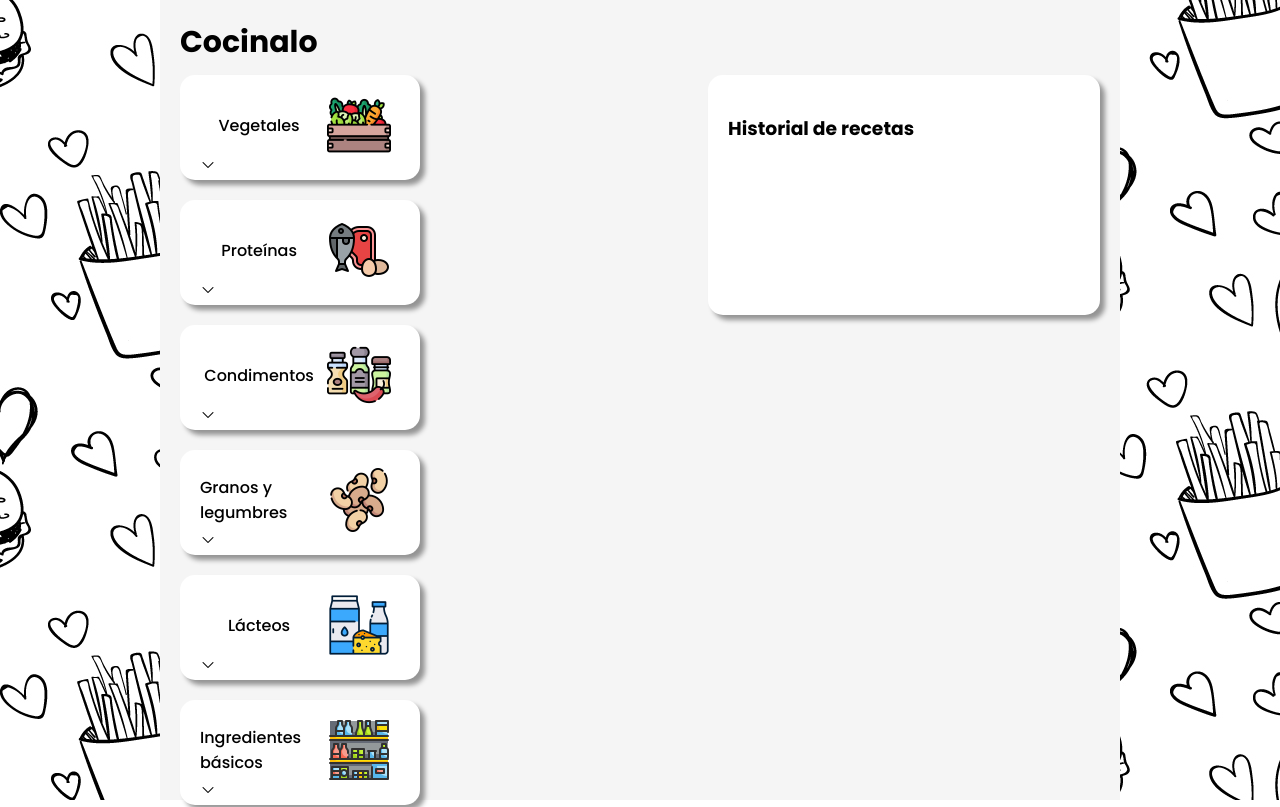
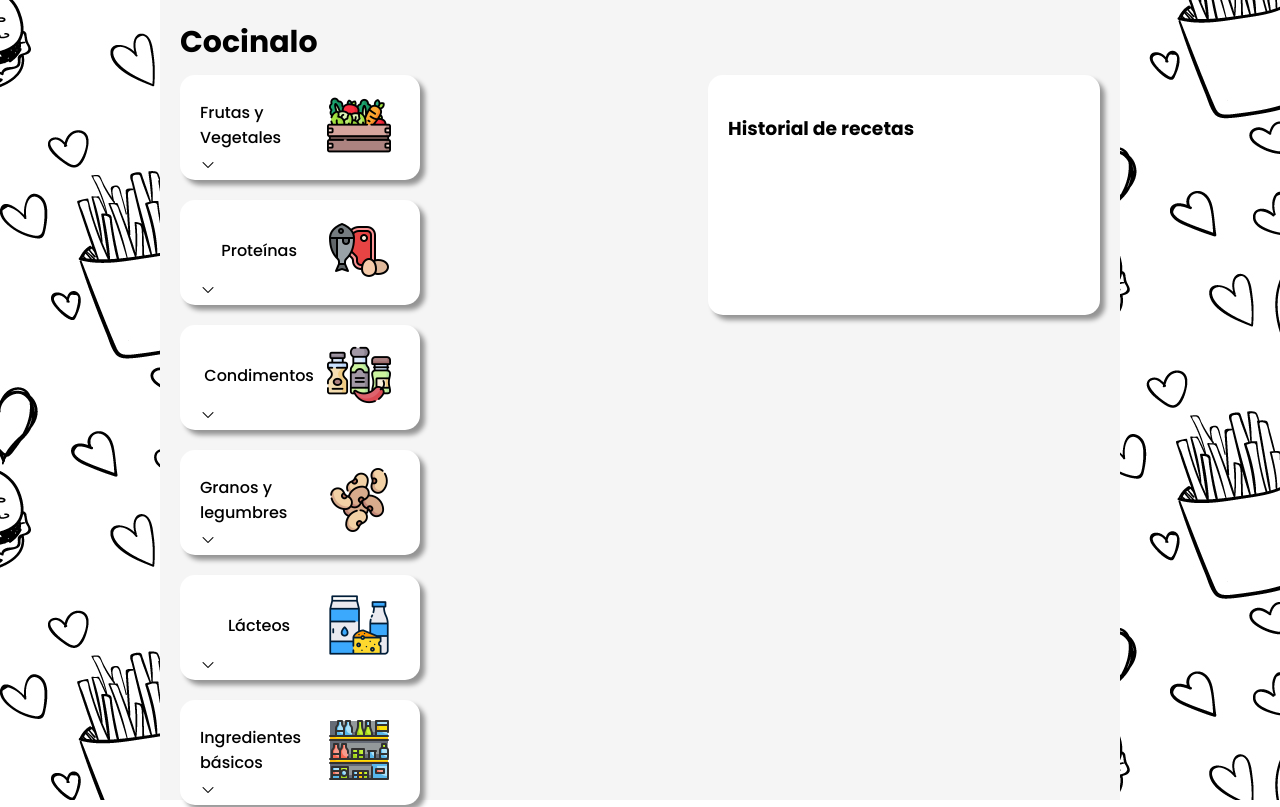
Before and after one commit to MateoGraumann/cocinalo-ia, a React (Create React App) app in the folder cocinalo/: page /cocinalo in a window 1280 px wide. Shown: the top 807 px of the page. Built offline with nearby package versions, Linux system fonts and the light colour scheme.

Commit message:
Modal changes

```diff
--- a/cocinalo/src/components/Cocinalo-components/Card.jsx
+++ b/cocinalo/src/components/Cocinalo-components/Card.jsx
@@ -1,18 +1,22 @@
 import DropdownArrow from '../../media/icons/down-arrow.png'
 
-export default function Card({name, icon, setShowModal, setCardSelected}){
+export default function Card({item, setShowModal, setCardSelected, setIngredientsCategory}){
     return(
         <div className="Card-container">
             <div className="Card-container-content">
                 <div className="Card-description">
-                    <p>{name}</p>
+                    <p>{item.name}</p>
                 </div>
                 <div className="Card-image">
-                    <img src={icon} alt={`imagen-de-${name}`}/>
+                    <img src={item.icon} alt={`imagen-de-${item.name}`}/>
                 </div>
             </div>
-            <div className="Dropdown-icon" onClick={() => {setShowModal(true); setCardSelected(`${name}`)}}>
-                <img src={DropdownArrow} alt={"dropdown-arrow"}/>
+            <div className="Dropdown-icon">
+                <img src={DropdownArrow} alt={"dropdown-arrow"} onClick={() => {
+                    setShowModal(true);
+                    setCardSelected(`${item.name}`)
+                    setIngredientsCategory(item.ingredients)
+                }}/>
             </div>
         </div>
     )
--- a/cocinalo/src/components/Cocinalo-components/Modal.jsx
+++ b/cocinalo/src/components/Cocinalo-components/Modal.jsx
@@ -1,6 +1,14 @@
 import CloseIcon from "../../media/icons/close.png"
 
-export default function Modal({isActive, setShowModal, cardSelected}){
+export default function Modal({isActive, setShowModal, cardSelected, ingredients, setIngredients, ingredientsSelected}){
+
+    const handleClassName = (item) => {
+        if(ingredientsSelected.includes(item)){
+            return "Modal-item dark-blue"
+        }
+        return "Modal-item";
+    };
+
     return(
         <>
             {isActive &&
@@ -13,6 +21,16 @@ export default function Modal({isActive, setShowModal, cardSelected}){
                                     <img src={CloseIcon} alt={"close-modal"}/>
                                 </div>
                             </div>
+                            <div className="Modal-body">
+                                {ingredients.map((item, index) => (
+                                    <div className={handleClassName(item)} onClick={() => setIngredients(prevIngredients => [...prevIngredients, item])} key={index}>
+                                        <p className="Modal-body-p">{item}</p>
+                                    </div>
+                                ))}
+                            </div>
+                            <div className="Modal-btn-container" onClick={() => setShowModal(false)}>
+                                <div className="Modal-btn">Confirmar</div>
+                            </div>
                         </div>
                     </div>
                 </div>
--- a/cocinalo/src/pages/Cocinalo.jsx
+++ b/cocinalo/src/pages/Cocinalo.jsx
@@ -17,6 +17,8 @@ export default function Cocinalo(){
 
     const [showModal, setShowModal] = useState(false);
     const [cardSelected, setCardSelected] = useState("");
+    const [igredientsCategory, setIngredientsCategory] = useState([]);
+    const [ingredientsSelected, setIngredients] = useState([]);
 
     // const units = ["Kg", "Unidad", "gramos"];
     // const ingredients = [
@@ -40,35 +42,204 @@ export default function Cocinalo(){
     const categories = [
         {
             id: 1,
-            name:"Vegetales",
-            icon: VegetalesIcon
+            name:"Frutas y Vegetales",
+            icon: VegetalesIcon,
+            ingredients: [
+                "zanahoria",
+                "espinaca",
+                "brócoli",
+                "cebolla",
+                "tomate",
+                "pepino",
+                "morrón",
+                "coliflor",
+                "calabacín",
+                "remolacha",
+                "apio",
+                "repollo",
+                "berenjena",
+                "calabaza",
+                "papa",
+                "batata",
+                "rúcula",
+                "maíz",
+                "hinojo",
+                "puerro",
+                "lechuga",
+                "acelga",
+                "perejil",
+                "rabanito",
+                "achicoria",
+                "manzana",
+                "banana",
+                "naranja",
+                "limón",
+                "uva",
+                "frutilla",
+                "arándano",
+                "frambuesa",
+                "ananá",
+                "mango",
+                "sandía",
+                "melón",
+                "kiwi",
+                "granada",
+                "ciruela",
+                "pera",
+                "durazno",
+                "melocotón",
+                "mandarina",
+                "guayaba",
+                "higo",
+                "cerezas",
+                "moras",
+                "palta"
+            ]
         },
         {
             id: 2,
             name:"Proteínas",
-            icon: ProteinIcon
+            icon: ProteinIcon,
+            ingredients: [
+                "Pollo",
+                "Pescado",
+                "Carne de res",
+                "Pavo",
+                "Huevos",
+                "Tofu",
+                "Camarones",
+                "Cangrejo",
+                "Sardinas",
+                "Anchoas",
+                "Pechuga de pavo",
+                "Carne de cerdo",
+                "Carne de cordero",
+                "Hígado",
+                "Ternera",
+                "Jamón",
+                "Albóndigas",
+                "Salchichas",
+                "Salmón",
+                "Bacalao",
+                "Pulpo",
+                "Calamares",
+            ]
         },
         {
             id: 3,
             name:"Condimentos",
-            icon: SpicesIcon
+            icon: SpicesIcon,
+            ingredients: [
+                "Sal",
+                "Pimienta",
+                "Ajo en polvo",
+                "Cebolla en polvo",
+                "Cúrcuma",
+                "Pimentón dulce",
+                "Pimentón picante",
+                "Comino",
+                "Orégano",
+                "Tomillo",
+                "Romero",
+                "Albahaca",
+                "Perejil",
+                "Cilantro",
+                "Nuez moscada",
+                "Canela",
+                "Clavo de olor",
+                "Jengibre en polvo",
+                "Curry en polvo",
+                "Mostaza en polvo",
+                "Salsa de soja",
+                "Salsa de tomate",
+                "Mayonesa",
+                "Mostaza",
+                "Salsa picante",
+                "Salsa barbacoa",
+            ]
         },
         {
             id: 4,
             name:"Granos y legumbres",
-            icon: LegumesIcon
+            icon: LegumesIcon,
+            ingredients: [
+                "Arroz",
+                "Lentejas verdes",
+                "Lentejas rojas",
+                "Lentejas pardinas",
+                "Lentejas beluga",
+                "Lentejas amarillas",
+                "Garbanzos normales",
+                "Garbanzos negros",
+                "Garbanzos verdes",
+                "Arbejas",
+                "Habas",
+                "Maiz",
+                "Porotos blancos",
+                "Porotos negros",
+                "Avena",
+                "Quinoa",
+                "Mijo",
+            ]
         },
         {
             id: 5,
             name:"Lácteos",
-            icon: DairyIcon
+            icon: DairyIcon,
+            ingredients: [
+                "Leche",
+                "Yogur",
+                "Yogur natural",
+                "Crema",
+                "Leche condensada",
+                "Leche en polvo",
+                "Leche de almendras",
+                "Leche de soja",
+                "Leche de coco",
+                "Leche descremada",
+                "Leche entera",
+                "Queso crema",
+                "Queso cremoso",
+                "Queso rallado",
+                "Queso azul",
+                "Queso feta",
+                "Queso cottage",
+                "Queso ricotta",
+                "Queso parmesano",
+                "Queso suizo",
+                "Queso brie",
+                "Manteca",
+                "Crema batida",
+                "Leche condensada azucarada",
+                "Leche condensada sin azúcar",
+                "Margarina",
+            ]
         },
         {
             id: 6,
             name:"Ingredientes básicos",
-            icon: ShelvesIcon
+            icon: ShelvesIcon,
+            ingredients: [
+                "Harina",
+                "Azúcar",
+                "Levadura",
+                "Levadura en polvo",
+                "Aceite de oliva",
+                "Aceite de girasol",
+                "Vinagre",
+                "Miel",
+                "Azúcar moreno",
+                "Vainilla",
+                "Cacao en polvo",
+                "Bicarbonato de sodio",
+                "Polvo de hornear",
+                "Gelatina",
+                "Caldo de pollo",
+                "Caldo de verduras",
+            ]
         },
     ]
+    console.log(ingredientsSelected)
 
     // const auxiliarIngredients = []
     // let query = 'Tengo los siguientes ingredientes: '
@@ -90,7 +261,6 @@ export default function Cocinalo(){
     //         }
     //     })
     // })
-
     return(
         <>
             <div className="Cocinalo-container">
@@ -102,10 +272,10 @@ export default function Cocinalo(){
                         <div className="Left-div">
                             {categories.map((item)=>(
                                 <Card
-                                    name={item.name}
-                                    icon={item.icon}
+                                    item={item}
                                     setShowModal={setShowModal}
                                     setCardSelected={setCardSelected}
+                                    setIngredientsCategory={setIngredientsCategory}
                                     key={item.id}
                                 />
                             ))}
@@ -137,7 +307,7 @@ export default function Cocinalo(){
                         </div>
                     </div>
                 </div>
-                <Modal isActive={showModal} setShowModal={setShowModal} cardSelected={cardSelected}/>
+                <Modal isActive={showModal} setShowModal={setShowModal} cardSelected={cardSelected} ingredients={igredientsCategory} setIngredients={setIngredients} ingredientsSelected={ingredientsSelected}/>
             </div>
         </>
     )
--- a/cocinalo/src/styles/Cocinalo.css
+++ b/cocinalo/src/styles/Cocinalo.css
@@ -100,15 +100,15 @@
     display: flex;
 }
 
-.Dropdown-icon{
+.Dropdown-icon img{
     cursor: pointer;
 }
 
 /* Modal */
 
 .Modal-container {
-    width: 60%;
-    height: 60%;
+    width: 65%;
+    height: fit-content;
     background-color: azure;
     position: fixed;
     top: 50%;
@@ -124,7 +124,7 @@
     left: 0;
     width: 100%;
     height: 100%;
-    background-color: rgba(0, 0, 0, 0.5); /* Adjust the opacity here (0.5 for 50% opaque) */
+    background-color: rgba(0, 0, 0, 0.5);
     z-index: 9998;
 }
 
@@ -138,6 +138,56 @@
     padding: 15px;
 }
 
+.Modal-p{
+    font-size: 20px;
+}
+
+.Modal-item{
+    display: flex;
+    flex-direction: column;
+    padding: 10px;
+    border-radius: 20px;
+    background-color: #8CA8E7;
+    transition: background-color 0.2s;
+    text-align: center;
+    justify-content: center;
+}
+
+.dark-blue {
+    background-color: #084AA8 !important;
+    color: rgb(255, 255, 255) !important;
+}
+
 .Modal-close{
     cursor: pointer;
 }
+
+.Modal-body{
+    padding: 15px;
+    display: grid;
+    grid-template-columns: repeat(auto-fill, minmax(100px, 1fr));
+    grid-gap: 10px;
+    max-height: max-content;
+}
+
+.Modal-body-p{
+    margin: 0px;
+    font-size: 14px;
+    padding-right: 10px;
+}
+
+.Modal-btn{
+    text-align: center;
+    border-radius: 10px;
+    color: rgb(255, 255, 255);
+    padding: 10px 15px;
+    background-color: #0d6efd;
+    width: 100px;
+    height: 25px;
+    cursor: pointer;
+}
+
+.Modal-btn-container{
+    display: flex;
+    justify-content: center;
+}
```
